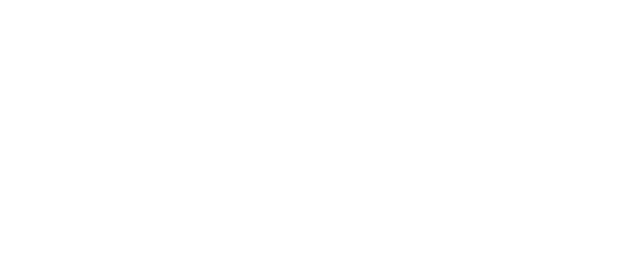
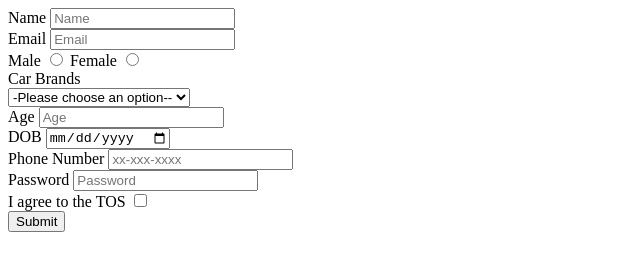
Before and after one commit to acciojob/signup-form-car-ak1303, a website: page main.html in a window 1280 px wide. Shown: the whole page, without its empty margins (0-640 px from the left). Drawn offline with Linux system fonts and the light colour scheme.

Commit message:
created a submission

```diff
--- a/main.html
+++ b/main.html
@@ -8,6 +8,45 @@
 
 <body>
 	<!-- the entire body must be written by student -->
+	<form method="post">
+		<label for="name">Name</label>
+			<input type="text" id="name" name="name" placeholder="Name" required/>
+		<br>
+		<label for="email">Email</label>
+			<input type="text" id="email" name="email" placeholder="Email" required/>
+		<br>
+		<label for="gender_m">Male</label>
+			<input type="radio" id="gender_m" name="gender" placeholder="Name" required/>
+		<label for="gender_f">Female</label>
+			<input type="radio" id="gender_f" name="gender" placeholder="Name" required/>
+		<br>
+
+		<label for="cars">Car Brands</label>
+		<br>
+		<select id="cars" name="cars" required>
+			<option disabled selected>-Please choose an option--</option>
+			<option value="volvo">Volvo</option>
+			<option value="audi">Audi</option>
+			<option value="ferrari">Ferrari</option>
+		</select>
+		<br>
+		<label for="age">Age</label>
+			<input type="number" id="age" name="age" placeholder="Age" required/>
+		<br>
+		<label for="dob">DOB</label>
+			<input type="date" id="dob" name="dob" required/>
+		<br>
+		<label for="tel">Phone Number</label>
+			<input type="tel" id="tel" name="tel" placeholder="xx-xxx-xxxx" required/>
+		<br>
+		<label for="name">Password</label>
+			<input type="password" id="password" name="password" placeholder="Password" required/>
+		<br>
+		<label for="tos">I agree to the TOS</label>
+			<input type="checkbox" id="tos" name="tos" required/>
+		<br>
+		<button type="submit">Submit</button>
+	</form>
     <script type="text/javascript" src="./script.js">
 </script>
 
```
